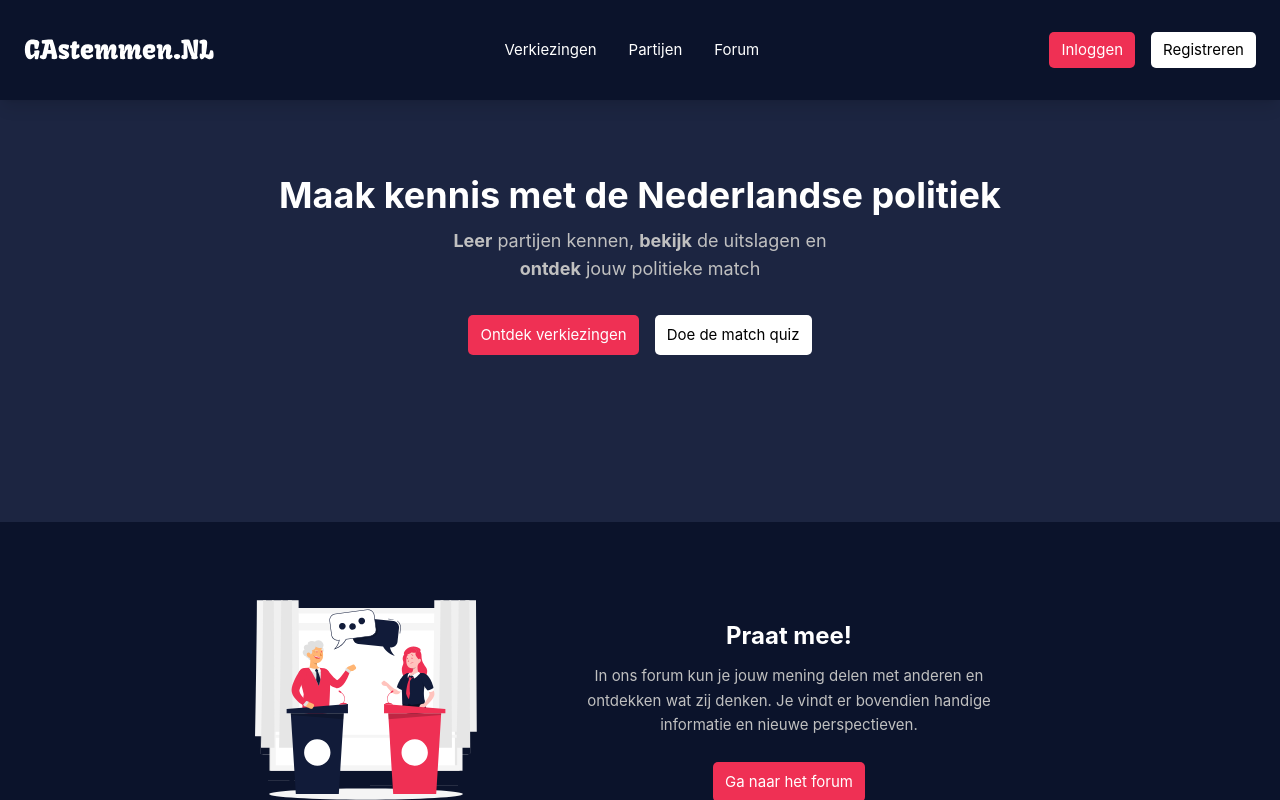
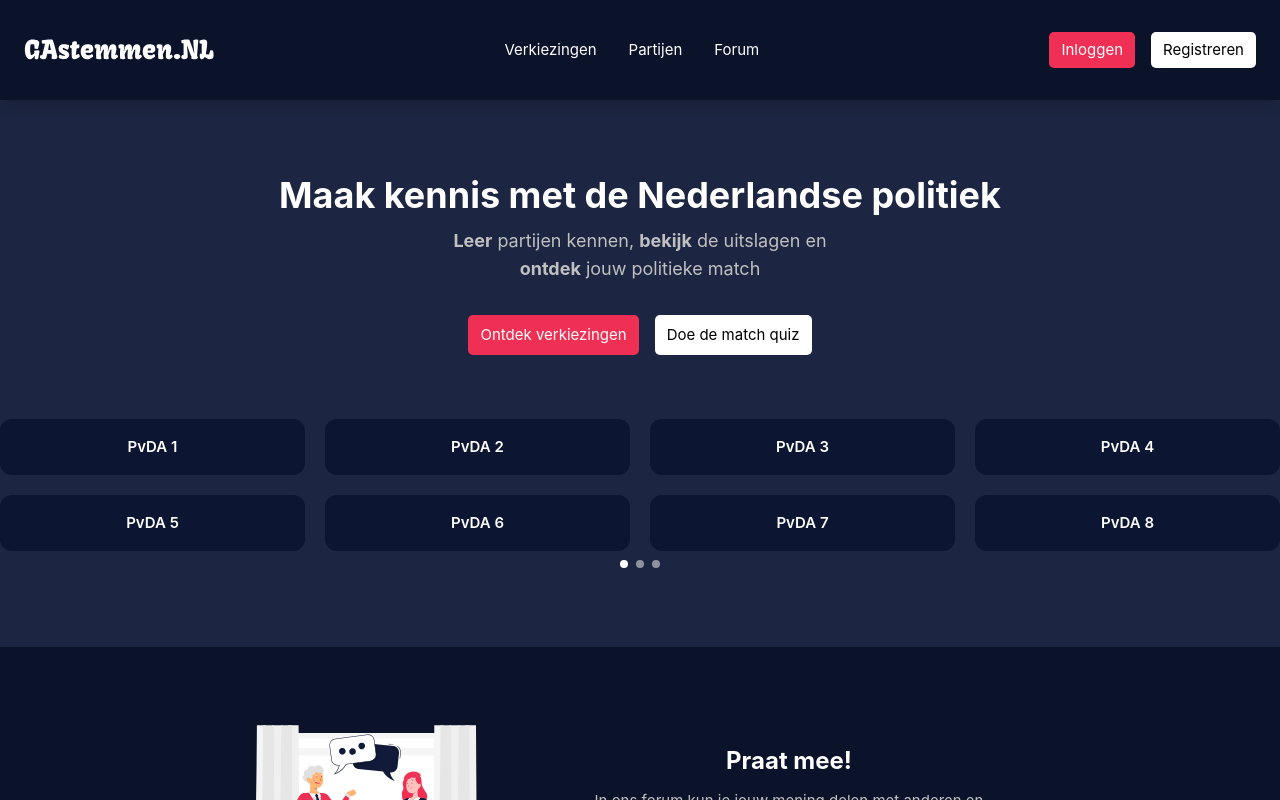
Before and after one commit to SSSalmani1600/Elections, a Vue app in the folder election-frontend/: page / in a window 1280 px wide. Shown: the top 800 px of the page. Built offline with nearby package versions, Linux system fonts and the light colour scheme; the HTML template or start-up script is replaced by a standard one.

Commit message:
feat(parties-slideshow): add - installed swiper library, basic slider

```diff
--- a/election-frontend/package.json
+++ b/election-frontend/package.json
@@ -18,6 +18,7 @@
   "dependencies": {
     "@tailwindcss/vite": "^4.1.13",
     "primeicons": "^7.0.0",
+    "swiper": "^12.0.2",
     "tailwindcss": "^4.1.13",
     "vue": "^3.5.18",
     "vue-router": "^4.5.1"
--- /dev/null
+++ b/election-frontend/src/components/PartiesSlider.vue
@@ -0,0 +1,63 @@
+<script lang="ts" setup>
+import { onMounted } from 'vue';
+import Swiper from 'swiper';
+
+// Import Swiper styles
+import 'swiper/css';
+import 'swiper/css/grid';
+import 'swiper/css/pagination';
+import 'swiper/css/navigation';
+import {Grid, Navigation, Pagination} from "swiper/modules";
+
+onMounted(() => {
+  new Swiper('.swiper', {
+    modules: [Grid, Pagination, Navigation],
+    slidesPerView: 4,
+    grid: {
+      rows: 2,
+      fill: 'row',
+    },
+    spaceBetween: 20,
+    slidesPerGroup: 4,
+    pagination: {
+      el: '.swiper-pagination',
+      clickable: true,
+    },
+  });
+});
+</script>
+
+<template>
+  <div class="swiper w-full">
+    <div class="swiper-wrapper">
+      <div v-for="n in 18" :key="n" class="swiper-slide flex items-center justify-center bg-[#0C1532] text-white rounded-xl p-4">
+        <div class="flex flex-col items-center">
+          <span class="font-semibold">PvDA {{ n }}</span>
+        </div>
+      </div>
+    </div>
+
+    <div class="swiper-pagination mt-4"></div>
+  </div>
+</template>
+
+<style scoped>
+.swiper {
+  width: 100%;
+  padding-bottom: 2rem;
+}
+
+:deep(.swiper-pagination-bullet) {
+  background: white;
+  opacity: 0.5;
+}
+:deep(.swiper-pagination-bullet-active) {
+  opacity: 1;
+}
+
+:deep(.swiper-slide) {
+  display: flex;
+  align-items: center;
+  justify-content: center;
+}
+</style>
--- a/election-frontend/src/services/PartyService.ts
+++ b/election-frontend/src/services/PartyService.ts
@@ -1,5 +1,5 @@
 export async function getParties(): Promise<Set<String>> {
-  const res = await fetch("http://localhost:8080/api/parties/names", {
+  const res = await fetch("http://localhost:8080/api/parties/short-info", {
     method: "GET",
     headers: {
       'Content-Type': 'application/json',
--- a/election-frontend/src/views/HomeView.vue
+++ b/election-frontend/src/views/HomeView.vue
@@ -1,5 +1,6 @@
 <script setup lang="ts">
 import {useRouter} from 'vue-router'
+import PartiesSlider from "@/components/PartiesSlider.vue";
 
 const router = useRouter()
 
@@ -22,6 +23,8 @@ const goToForum = () => router.push('/forum')
       </div>
     </div>
 
+    <PartiesSlider/>
+
     <footer
       class="w-full bg-background text-center py-16 flex items-center justify-center mt-auto gap-12 max-lg:flex-col">
       <div>
```
Also changed, not shown: 1 other file (tests, documents, lock files or other folders).
